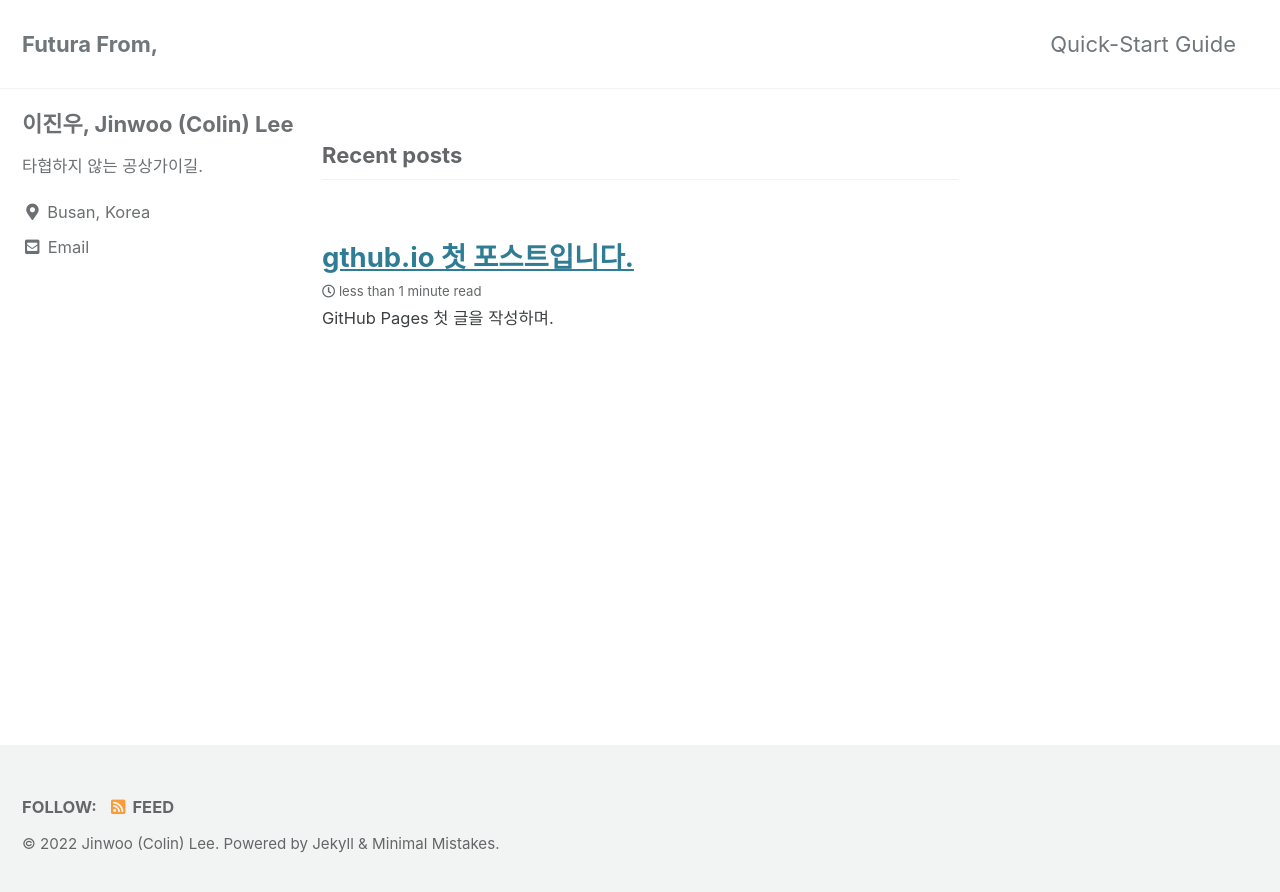
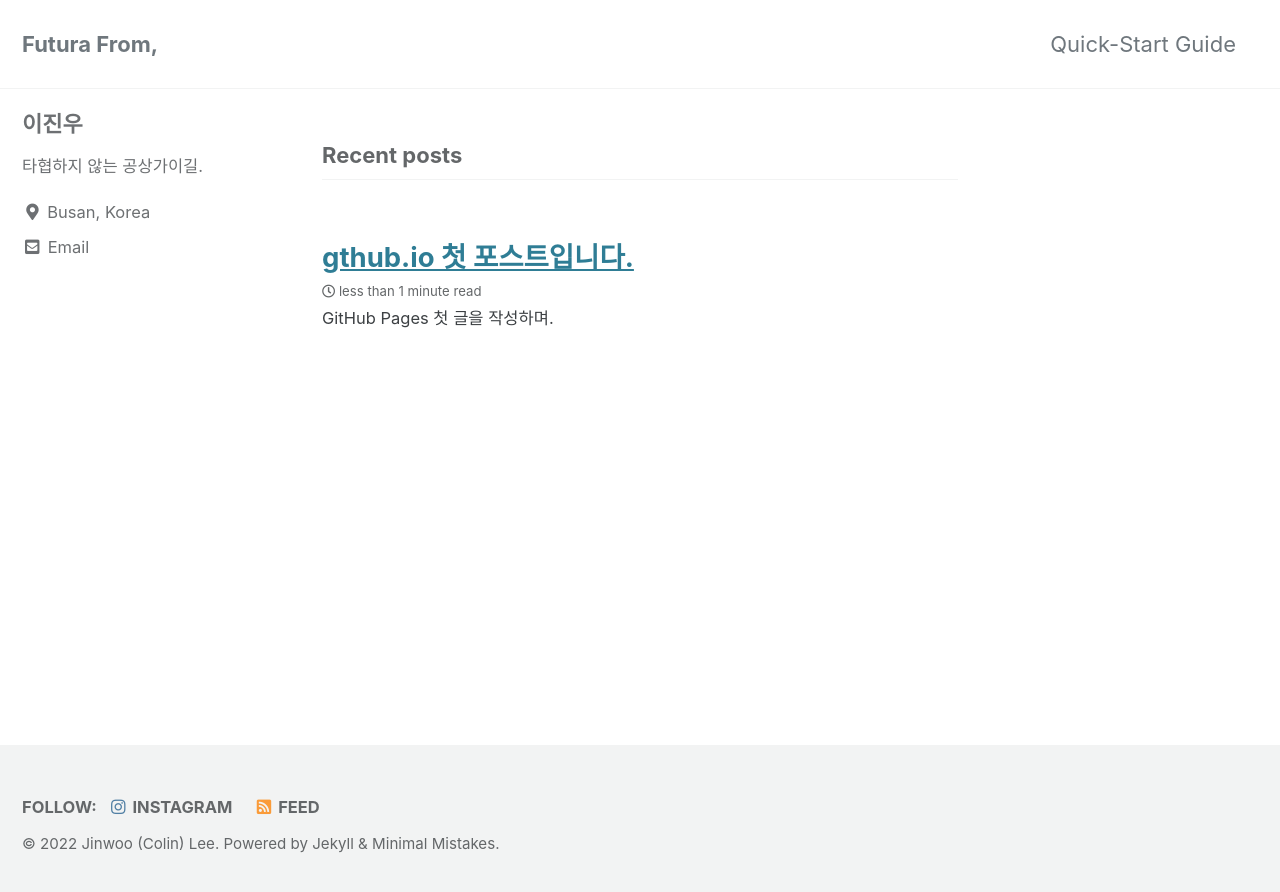
Before and after one commit to cinescope-wkr/cinescope-wkr.github.io, a Jekyll site: the page built from index.html, in a window 1280 px wide. Shown: the top 892 px of the page. Built offline with Jekyll 4.4.1, drawn with Linux system fonts in a browser that asks for light colours; cached includes are drawn as plain includes; the list of posts is cut into pages by our own code; some of the changed lines change nothing that is shown.

Commit message:
update _config.yml

```diff
--- a/_config.yml
+++ b/_config.yml
@@ -104,7 +104,8 @@ analytics:
 
 # Site Author
 author:
-  name             : "이진우, Jinwoo (Colin) Lee"
+  name             : "이진우"
+  eng name         : "Jinwoo (Colin) Lee"
   avatar           : # path of avatar image, e.g. "/assets/images/bio-photo.jpg"
   bio              : "타협하지 않는 공상가이길."
   location         : "Busan, Korea"
@@ -149,7 +150,7 @@ footer:
       # url:
     - label: "Instagram"
       icon: "fab fa-fw fa-instagram"
-      # url:
+      url: "https://www.instagram.com/inturldd/"
 
 
 # Reading Files
@@ -218,7 +219,7 @@ sass:
 
 # Outputting
 permalink: /:categories/:title/
-paginate: 5 # amount of posts to show
+paginate: 4 # amount of posts to show
 paginate_path: /page:num/
 timezone: # https://en.wikipedia.org/wiki/List_of_tz_database_time_zones
 
```
